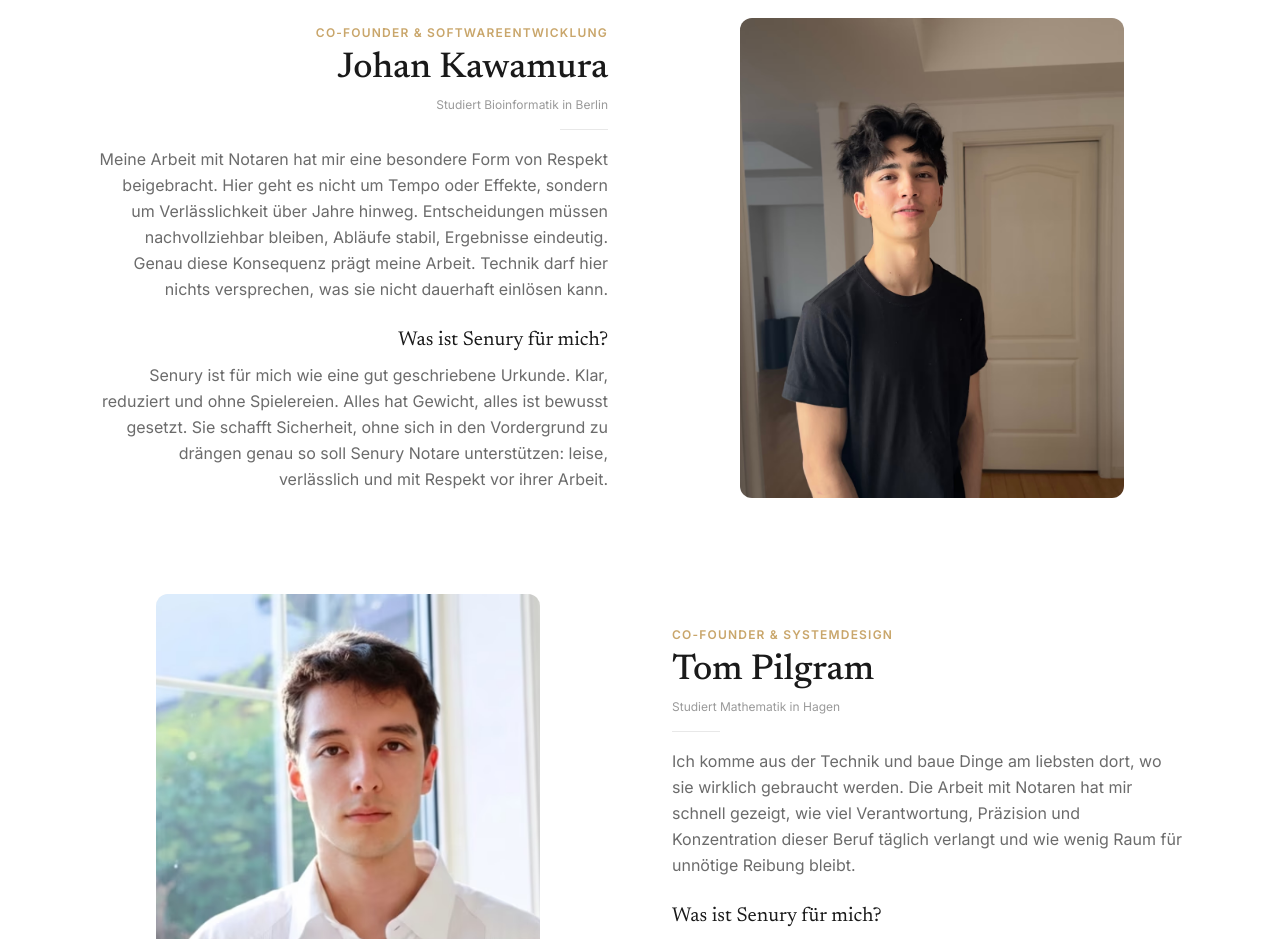
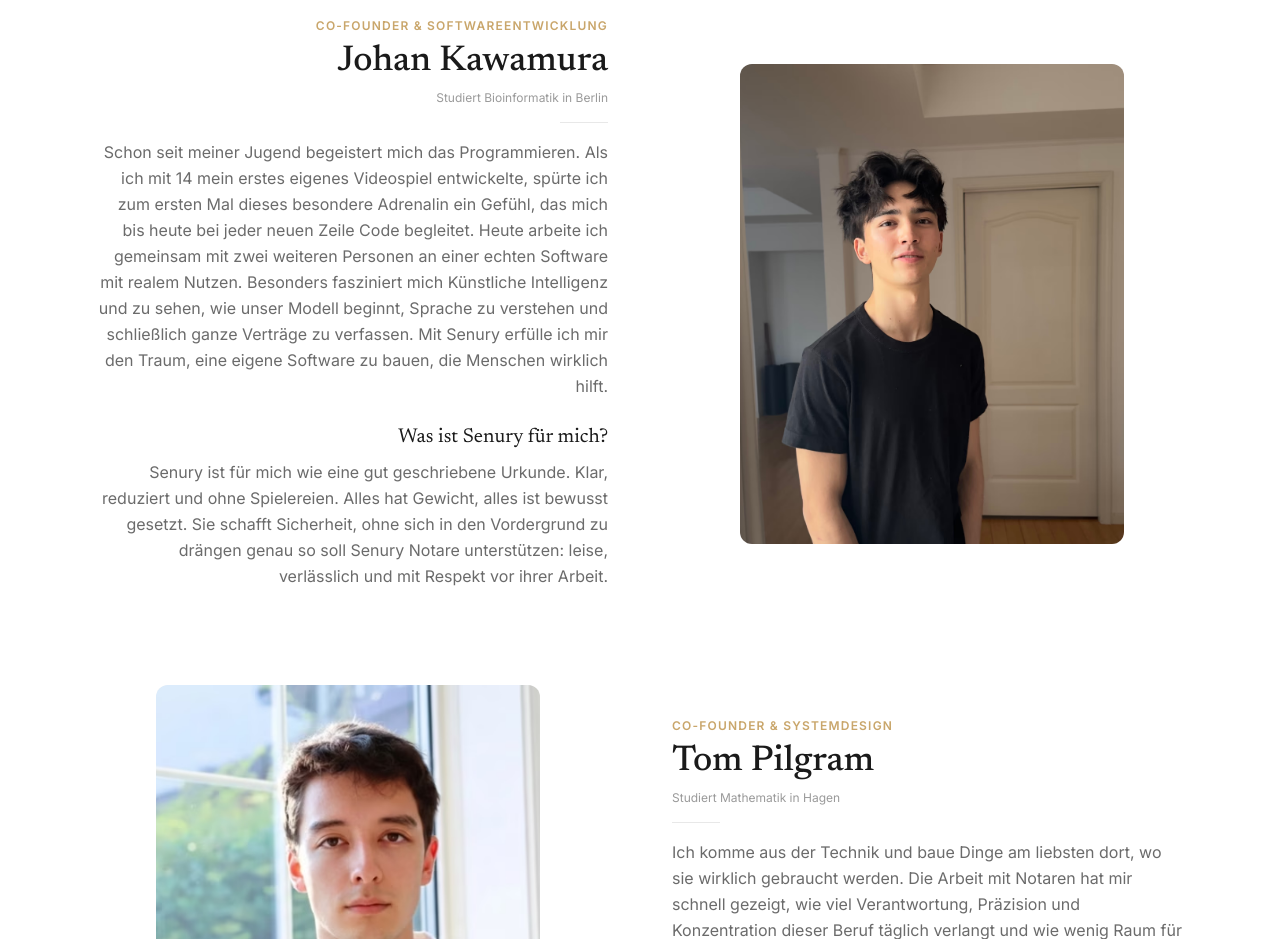
Before and after one commit to Senury/lawyer-ai, a Next.js app: page /ueber-uns in a window 1280 px wide. Shown: the part 1180-2119 px from the top of the page. Built offline with nearby package versions, Linux system fonts and the light colour scheme.

Commit message:
refine: Johan About Text

```diff
--- a/app/ueber-uns/page.tsx
+++ b/app/ueber-uns/page.tsx
@@ -34,7 +34,7 @@ const teamMembers = [
     },
     education: "Studiert Bioinformatik in Berlin",
     bio: [
-      "Meine Arbeit mit Notaren hat mir eine besondere Form von Respekt beigebracht. Hier geht es nicht um Tempo oder Effekte, sondern um Verlässlichkeit über Jahre hinweg. Entscheidungen müssen nachvollziehbar bleiben, Abläufe stabil, Ergebnisse eindeutig. Genau diese Konsequenz prägt meine Arbeit. Technik darf hier nichts versprechen, was sie nicht dauerhaft einlösen kann.",
+      "Schon seit meiner Jugend begeistert mich das Programmieren. Als ich mit 14 mein erstes eigenes Videospiel entwickelte, spürte ich zum ersten Mal dieses besondere Adrenalin ein Gefühl, das mich bis heute bei jeder neuen Zeile Code begleitet. Heute arbeite ich gemeinsam mit zwei weiteren Personen an einer echten Software mit realem Nutzen. Besonders fasziniert mich Künstliche Intelligenz und zu sehen, wie unser Modell beginnt, Sprache zu verstehen und schließlich ganze Verträge zu verfassen. Mit Senury erfülle ich mir den Traum, eine eigene Software zu bauen, die Menschen wirklich hilft.",
       "Was ist Senury für mich?",
       "Senury ist für mich wie eine gut geschriebene Urkunde. Klar, reduziert und ohne Spielereien. Alles hat Gewicht, alles ist bewusst gesetzt. Sie schafft Sicherheit, ohne sich in den Vordergrund zu drängen genau so soll Senury Notare unterstützen: leise, verlässlich und mit Respekt vor ihrer Arbeit."
     ],
```
